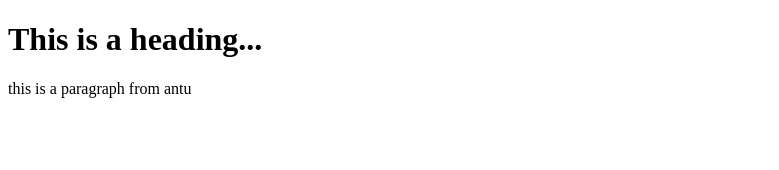
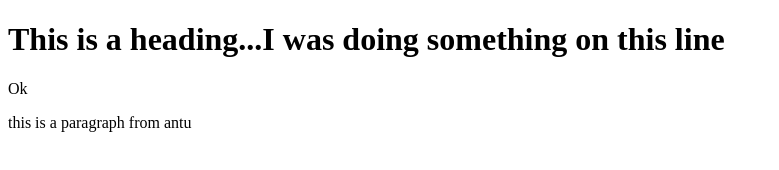
Before and after one commit to antusaha970/git_test, a plain HTML site: page index.html in a window 1280 px wide. Shown: the whole page, without its empty margins (0-779 px from the left). Drawn offline with Linux system fonts and the light colour scheme.

Commit message:
added new text

```diff
--- a/index.html
+++ b/index.html
@@ -6,7 +6,8 @@
     <title>Title from antu</title>
   </head>
   <body>
-    <h1>This is a heading...</h1>
+    <h1>This is a heading...I was doing something on this line</h1>
+    <p>Ok</p>
     <p>this is a paragraph from antu</p>
   </body>
 </html>
```
